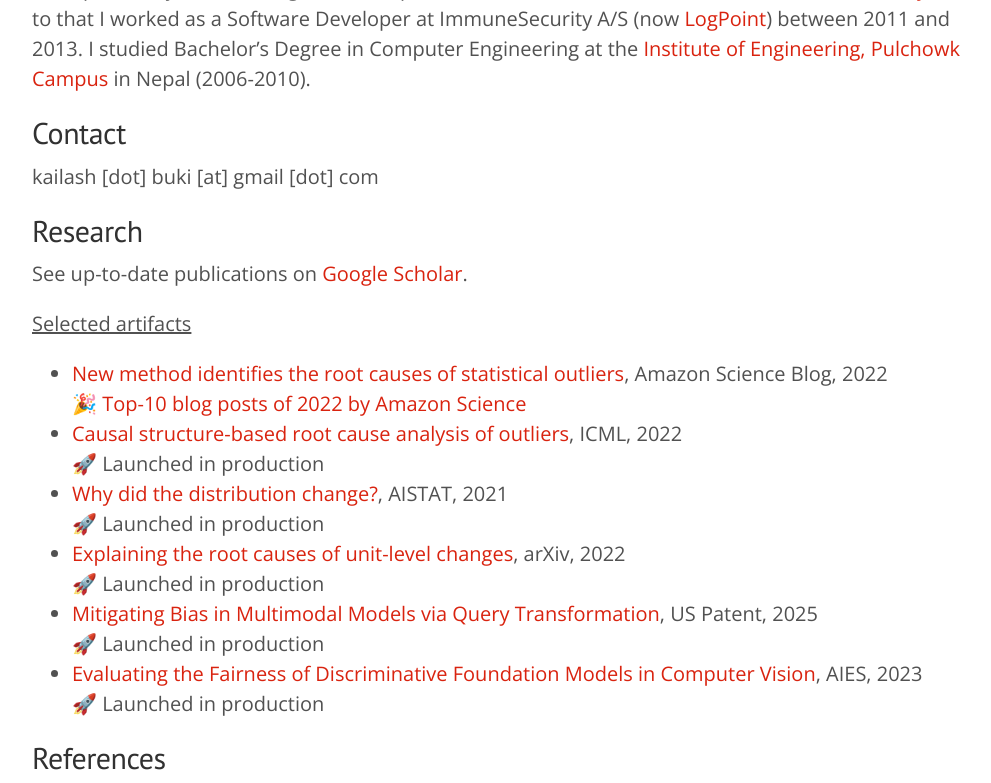
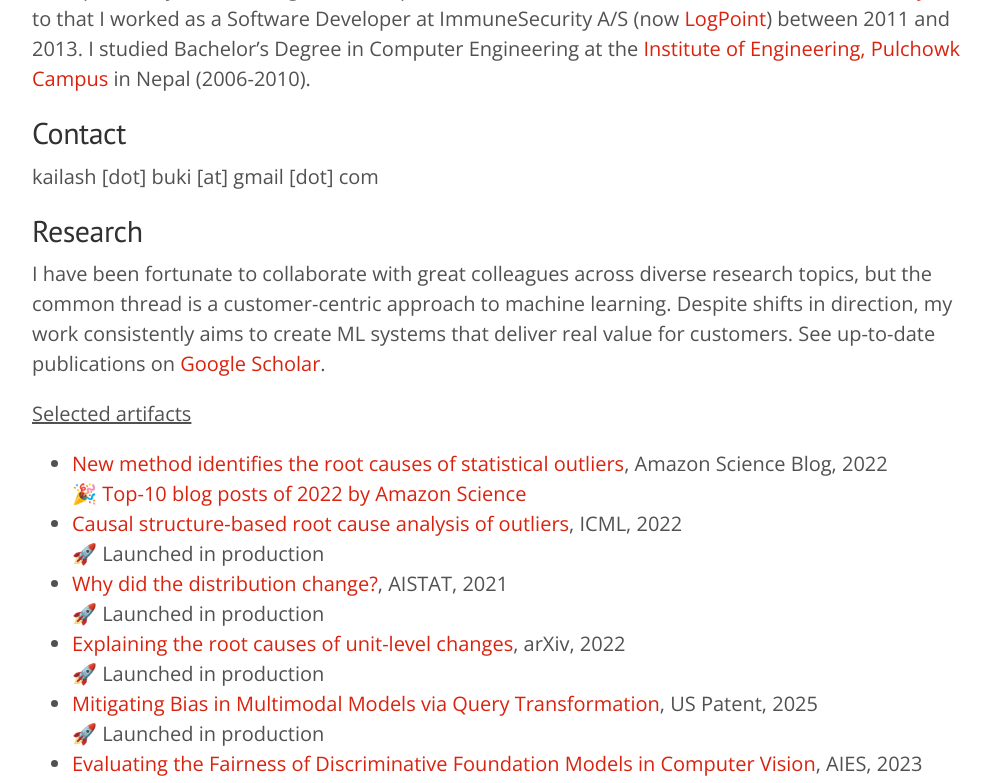
Before and after one commit to kailashbuki/kailashbuki.github.io, a Jekyll site: the page built from index.md, in a window 1280 px wide and 900 px high, scrolled down 1549 px, cut to the strip 0-783 px from the top of the window. Shown: the whole strip, without its empty margins (128-1119 px from the left). Built offline with Jekyll 4.4.1, drawn with Linux system fonts in a browser that asks for light colours.

Commit message:
add intro to research

```diff
--- a/index.md
+++ b/index.md
@@ -25,7 +25,7 @@
 
 ## Research
 
-See up-to-date publications on [Google Scholar](https://scholar.google.com/citations?hl=en&user=O5yaQbgAAAAJ&view_op=list_works&sortby=pubdate).
+I have been fortunate to collaborate with great colleagues across diverse research topics, but the common thread is a customer-centric approach to machine learning. Despite shifts in direction, my work consistently aims to create ML systems that deliver real value for customers. See up-to-date publications on [Google Scholar](https://scholar.google.com/citations?hl=en&user=O5yaQbgAAAAJ&view_op=list_works&sortby=pubdate).
 
 <u>Selected artifacts</u>
 - [New method identifies the root causes of statistical outliers](https://www.amazon.science/blog/new-method-identifies-the-root-causes-of-statistical-outliers), Amazon Science Blog, 2022<br/>
```
